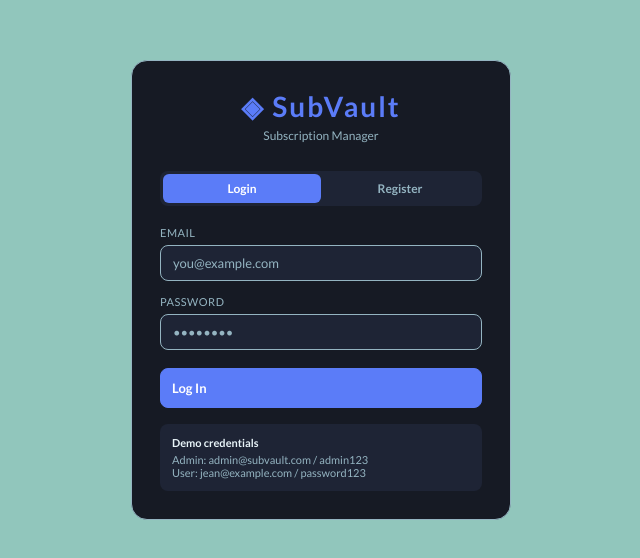
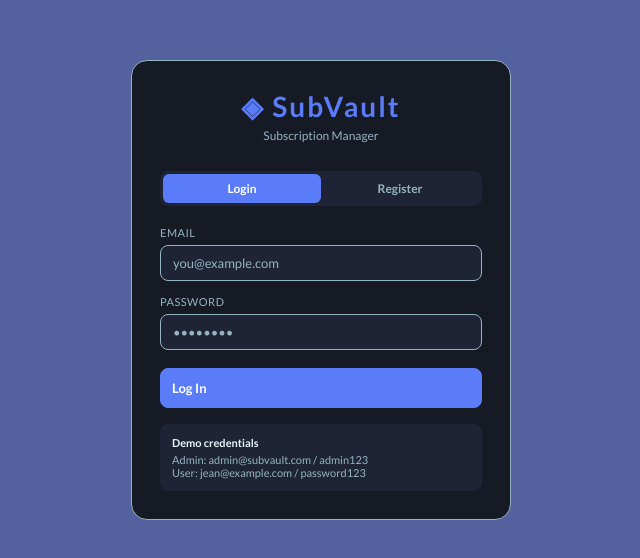
Before and after one commit to LyfaSD/SubVault, a React (Vite) app in the folder frontend/: page /login in a window 1280 px wide. Shown: the part 110-668 px from the top of the page, without its empty margins (319-959 px from the left). Built offline with nearby package versions, Linux system fonts and the light colour scheme; no server answers; the HTML template or start-up script is replaced by a standard one.

Commit message:
updating color palette of the background

```diff
--- a/frontend/src/index.css
+++ b/frontend/src/index.css
@@ -1,7 +1,7 @@
 *, *::before, *::after { box-sizing: border-box; margin: 0; padding: 0; }
 
 :root {
-  --bg:       #91C6BC;
+  --bg:       #53629E;
   --surface:  #161a24;
   --surface2: #1e2435;
   --border:   #94B4C1;
```
